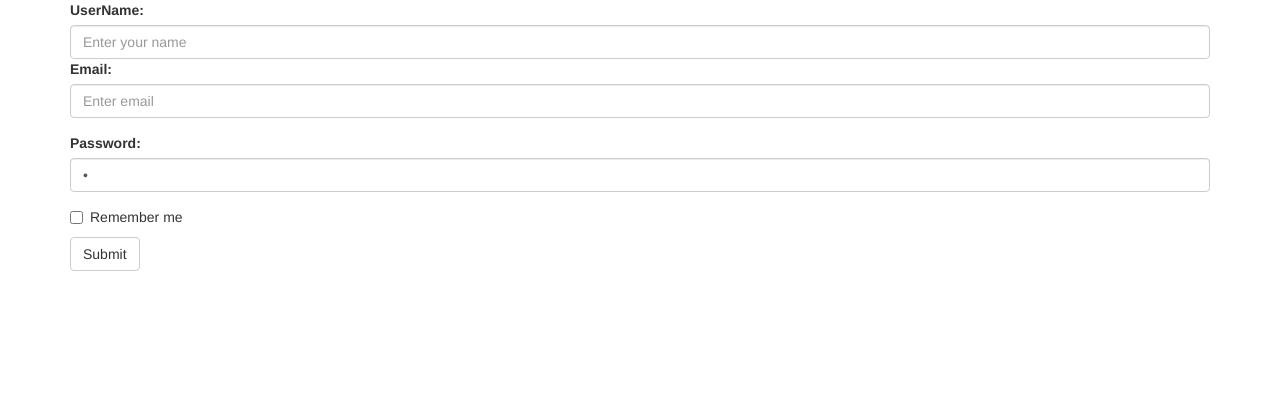
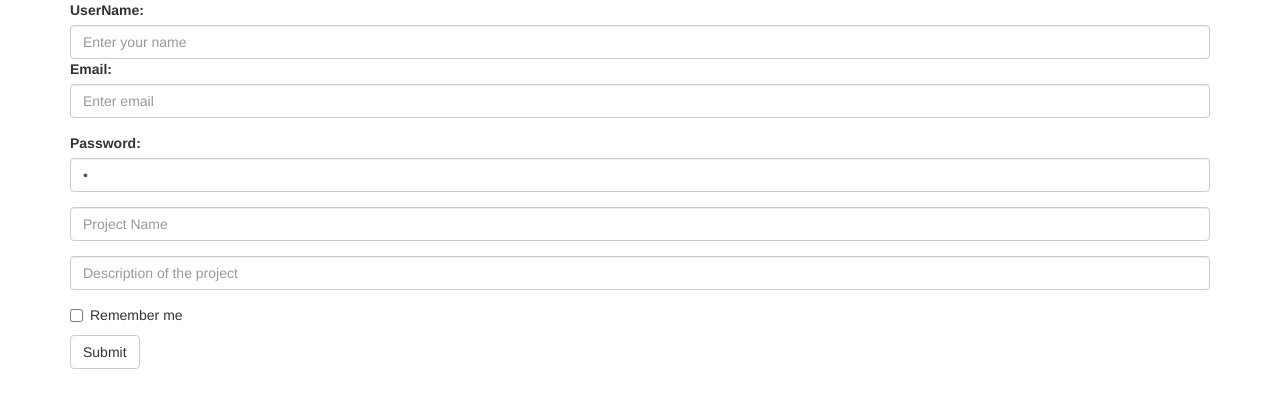
Before and after one commit to Rani-M-H/phptest, a PHP site: page / in a window 1280 px wide. Shown: the top 408 px of the page. Run offline with PHP 8.4, Linux system fonts and the light colour scheme.

Commit message:
code updated

```diff
--- a/form.html
+++ b/form.html
@@ -19,6 +19,10 @@
            <label for="pwd">Password:</label>
            <input type="password" class="form-control" name="password" value="1" id="pwd" placeholder="Enter password" name="pwd">
          </div>
+         <label for="projectName">projectName:</label>
+           <input type="text"  class="form-control"  name="projectName" id="projectName" placeholder="Enter your name">
+           <label for="projectDesc">projectDesc:</label>
+           <input type="text"  class="form-control"  name="projectDesc" id="projectDesc" placeholder="Enter your name">
          <div class="checkbox">
            <label><input type="checkbox" name="remember"> Remember me</label>
          </div>
--- a/index.php
+++ b/index.php
@@ -1,5 +1,5 @@
 <?php
-if(isset($_POST['username'])){
+if(isset($_POST['projectName'])){
   $servername = "localhost";
   $username = "root";
   $password = "";
@@ -12,11 +12,16 @@ if(isset($_POST['username'])){
   }
    //echo "Success connecting to the db";
 
+
+    // $sql = "INSERT INTO `test`.`projectdata` (`projectName`, `projectDesc`) VALUES ( '$projectName', '$projectDesc');";
+  //  echo $sql;
    $username = $_POST['username'];
    $email = $_POST['email'];
    $password = $_POST['password'];
+    $projectName = $_POST['projectName'];
+    $projectDesc = $_POST['projectDesc'];
 
-  $sql = "INSERT INTO  `test2`.`datatesting` ( `username`, `email`, `password`) VALUES ('$username', '$email', '$password');";
+   $sql = "INSERT INTO  `test`.`details` ( `username`,`password`,`projectName`,`projectDesc`) VALUES ('$username',  '$password','$projectName','$projectDesc');";
 
   echo $sql;
 
@@ -52,6 +57,15 @@ if(isset($_POST['username'])){
            <label for="pwd">Password:</label>
            <input type="password" class="form-control" name="password" value="1" id="pwd" placeholder="Enter password" name="pwd">
          </div>
+
+         <div class="form-group">
+          <label class="validation-error hide" id="projectNameValidationError">This field is required.</label>
+          <input type="text" class="form-control" id="projectName" placeholder="Project Name" name="projectname">
+      </div>
+      <div class="form-group">
+          <input type="text" class="form-control" id="projectDesc" placeholder="Description of the project"
+              name="projectdesc">
+      </div>
          <div class="checkbox">
            <label><input type="checkbox" name="remember"> Remember me</label>
          </div>
```
Also changed, not shown: project/project.php (+7 -6 lines).
